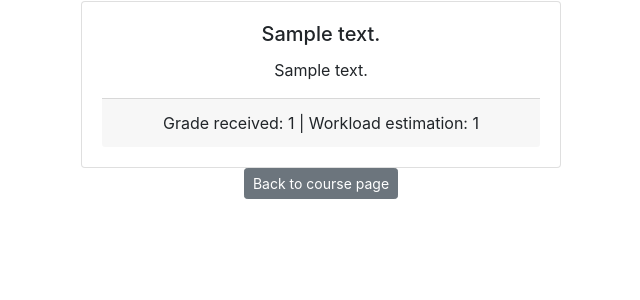
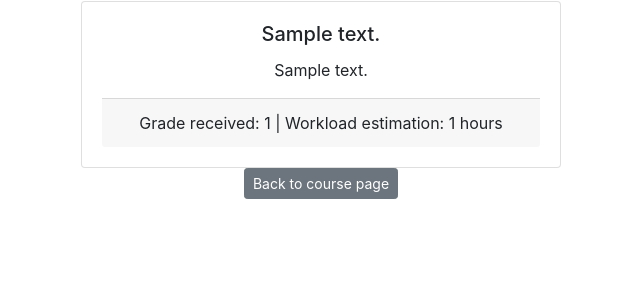
Before and after one commit to Varjokorento/tsohasovellus19, a Flask app: page /course/showcourse/1/showcomments in a window 1280 px wide. Shown: the part 135-435 px from the top of the page, without its empty margins (319-959 px from the left). Run offline with Flask 2, Linux system fonts and the light colour scheme; tables that the repository leaves empty hold one stand-in row (values such as "Sample post"); some libraries are stand-ins or nearby versions.

Commit message:
Refactoring.

```diff
--- a/application/courses/views.py
+++ b/application/courses/views.py
@@ -10,7 +10,7 @@ def page_not_found(e):
 
 @app.route("/course", methods=["GET"])
 def courses_index():
-    return render_template("courses/list.html", courses = Course.query.all())
+    return render_template("courses/list.html", courses = Course.query.order_by(Course.name).all())
 
 @app.route("/course/showcourse/<course_id>", methods=["POST"])
 def show_course(course_id):
--- a/application/templates/courses/coursecomments.html
+++ b/application/templates/courses/coursecomments.html
@@ -10,7 +10,7 @@
         <div class="card-body">
             <h5 class="card-title">{{comment.text}}</h5>
             <p class="card-text">{{comment.text}}</p>
-            <div class="card-footer">Grade received: {{comment.grade}} | Workload estimation: {{comment.workload}}</div>
+            <div class="card-footer">Grade received: {{comment.grade}} | Workload estimation: {{comment.workload}} hours</div>
         </div>
 </div>
 {% endfor %}
```
